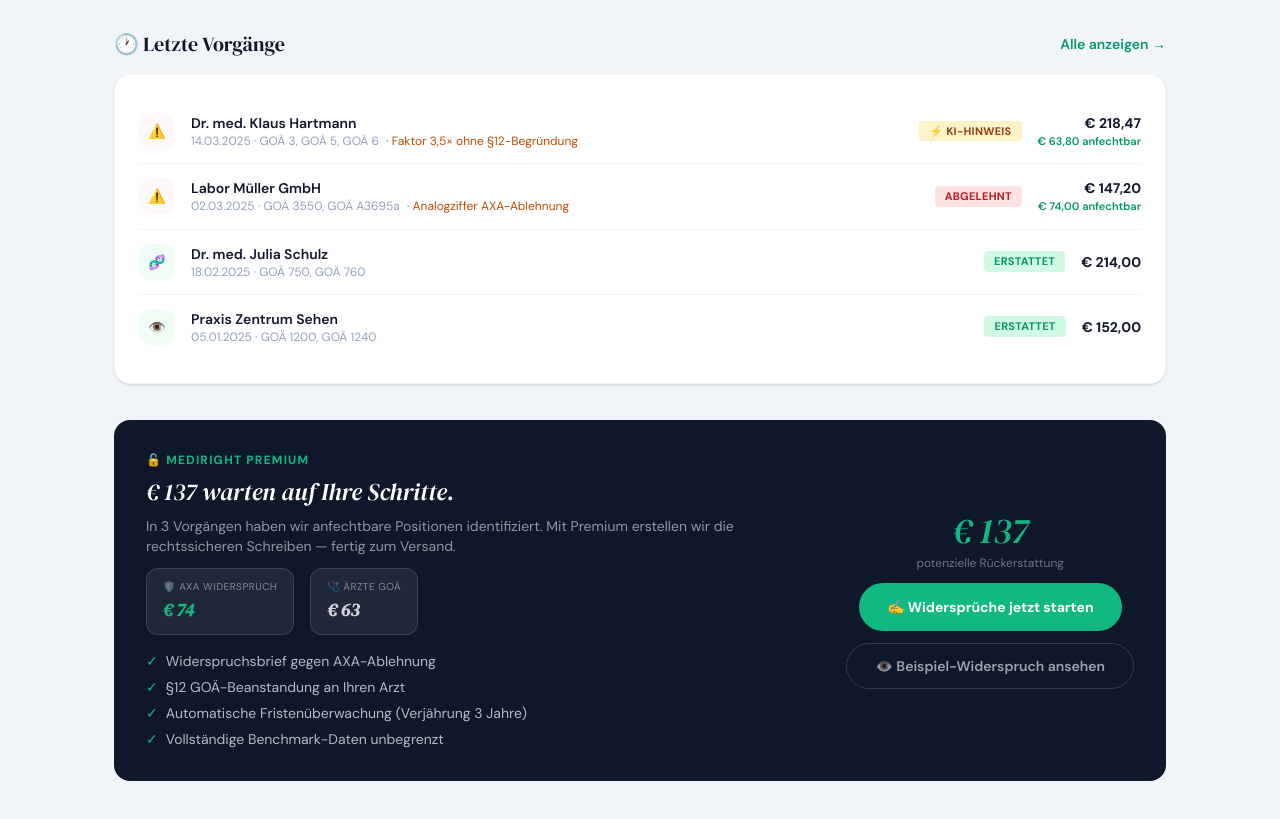
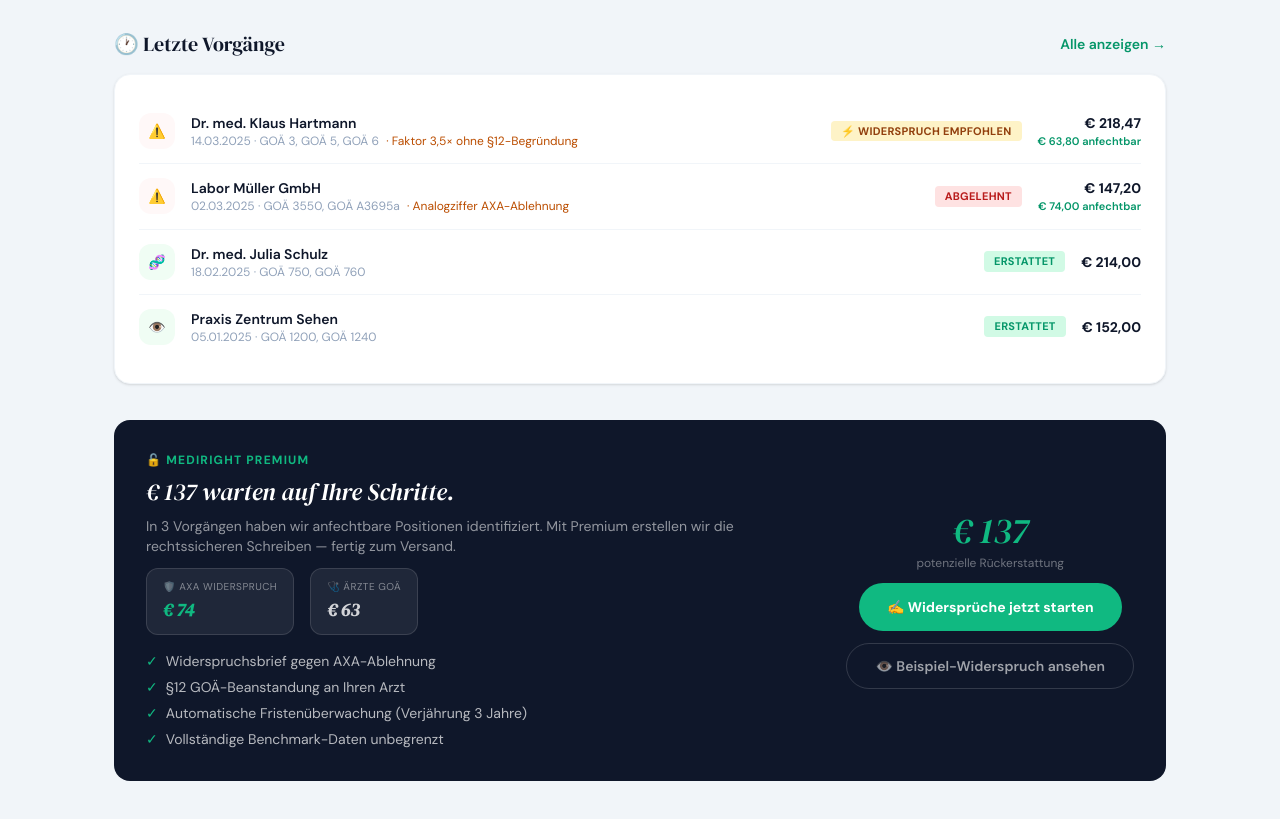
Before and after one commit to astump-ux/mediright-app, a Next.js app: page /dashboard in a window 1280 px wide. Shown: the part 3855-4674 px from the top of the page. Built offline with nearby package versions, Linux system fonts and the light colour scheme; no server answers.

Commit message:
Badge 'pruefen' → '⚡ Widerspruch empfohlen' (konsistent mit Kassenbescheid-Badge)

```diff
--- a/src/components/rechnungen/RechnungenClient.tsx
+++ b/src/components/rechnungen/RechnungenClient.tsx
@@ -16,7 +16,7 @@ const slate = '#64748b'
 const STATUS_STYLES: Record<string, { bg: string; color: string; label: string }> = {
   erstattet: { bg: mintLight, color: '#065f46', label: 'Erstattet' },
   abgelehnt: { bg: redLight, color: '#991b1b', label: 'Abgelehnt' },
-  pruefen:   { bg: amberLight, color: '#92400e', label: '⚡ KI-Hinweis' },
+  pruefen:   { bg: amberLight, color: '#92400e', label: '⚡ Widerspruch empfohlen' },
   offen:     { bg: '#f1f5f9', color: slate, label: 'Offen' },
 }
 
--- a/src/components/ui/Badge.tsx
+++ b/src/components/ui/Badge.tsx
@@ -3,7 +3,7 @@ import type { Status } from "@/types";
 const statusConfig: Record<Status, { label: string; bg: string; color: string }> = {
   erstattet:  { label: "Erstattet",  bg: "#d1fae5", color: "#059669" },
   abgelehnt:  { label: "Abgelehnt",  bg: "#fee2e2", color: "#b91c1c" },
-  pruefen:    { label: "⚡ KI-Hinweis", bg: "#fef3c7", color: "#92400e" },
+  pruefen:    { label: "⚡ Widerspruch empfohlen", bg: "#fef3c7", color: "#92400e" },
   offen:      { label: "Offen",      bg: "#f1f5f9", color: "#475569" },
 };
 
```
